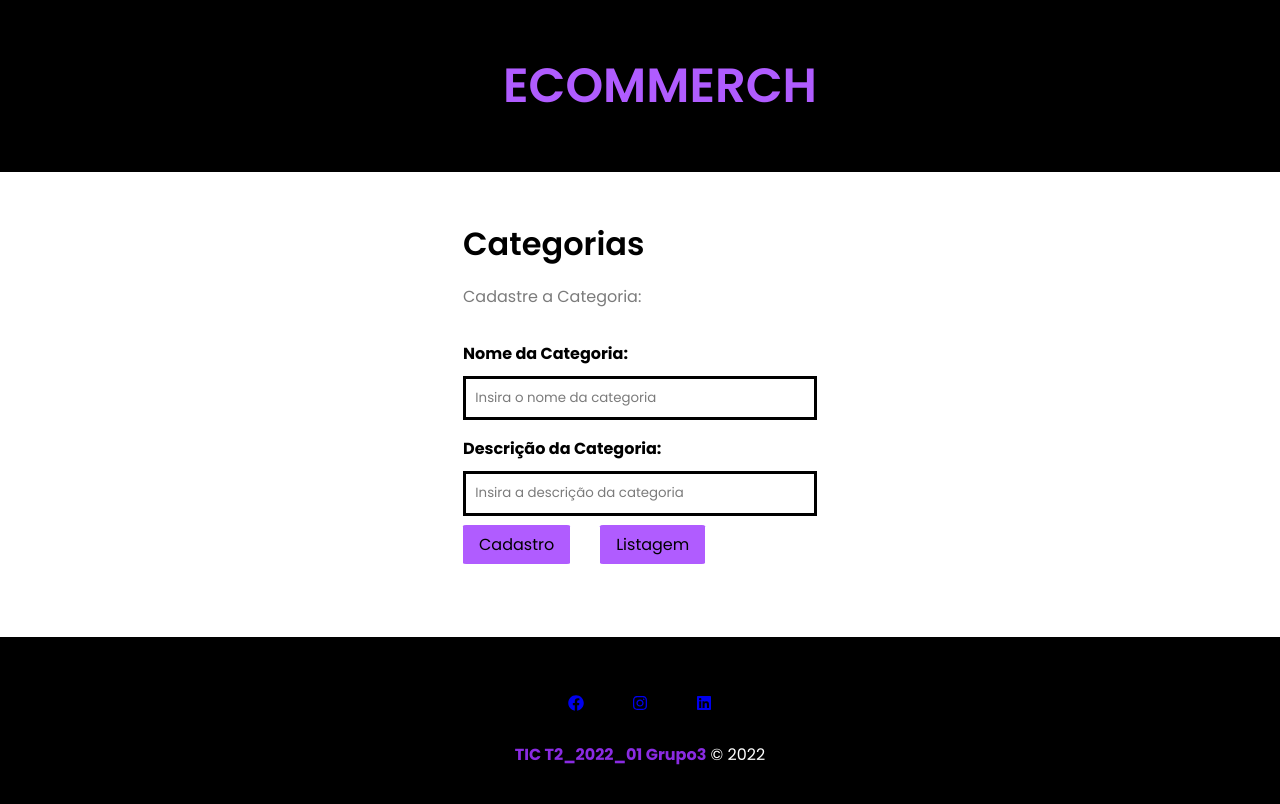
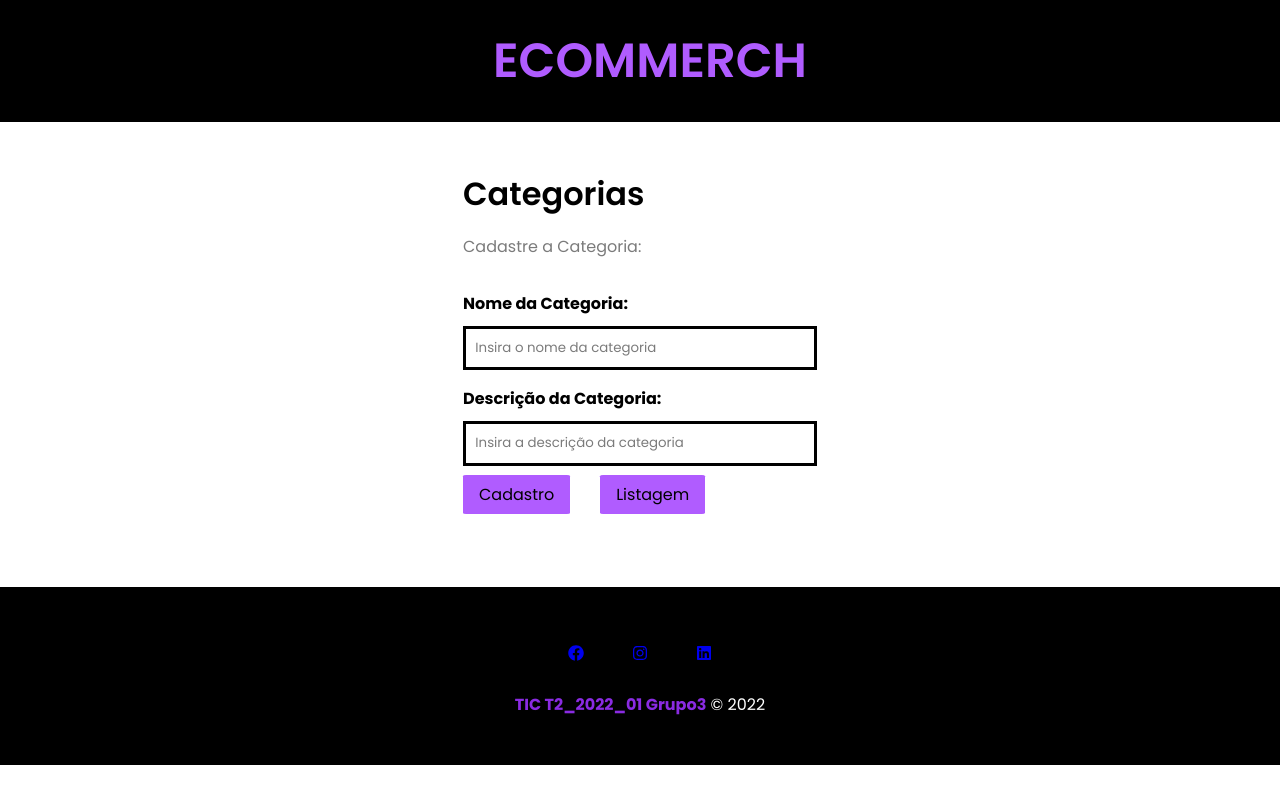
Before and after one commit to PedroHMoraesPacheco/TrabalhoFinalReact, a React (Create React App) app: page /categoria in a window 1280 px wide. Shown: the top 804 px of the page. Built offline with nearby package versions, Linux system fonts and the light colour scheme.

Commit message:
sem alteraçao

```diff
--- a/src/components/Form/inputStyle.css
+++ b/src/components/Form/inputStyle.css
@@ -20,4 +20,5 @@
 .form_control input::placeholder {
     color: #7b7b7b;
 
+
 }
--- a/src/components/Header/styles.css
+++ b/src/components/Header/styles.css
@@ -1,7 +1,6 @@
 .header {
     background-color: black;
     text-align: center;
-    padding: 25px 5px 25px 25px;
 
 }
 
```
